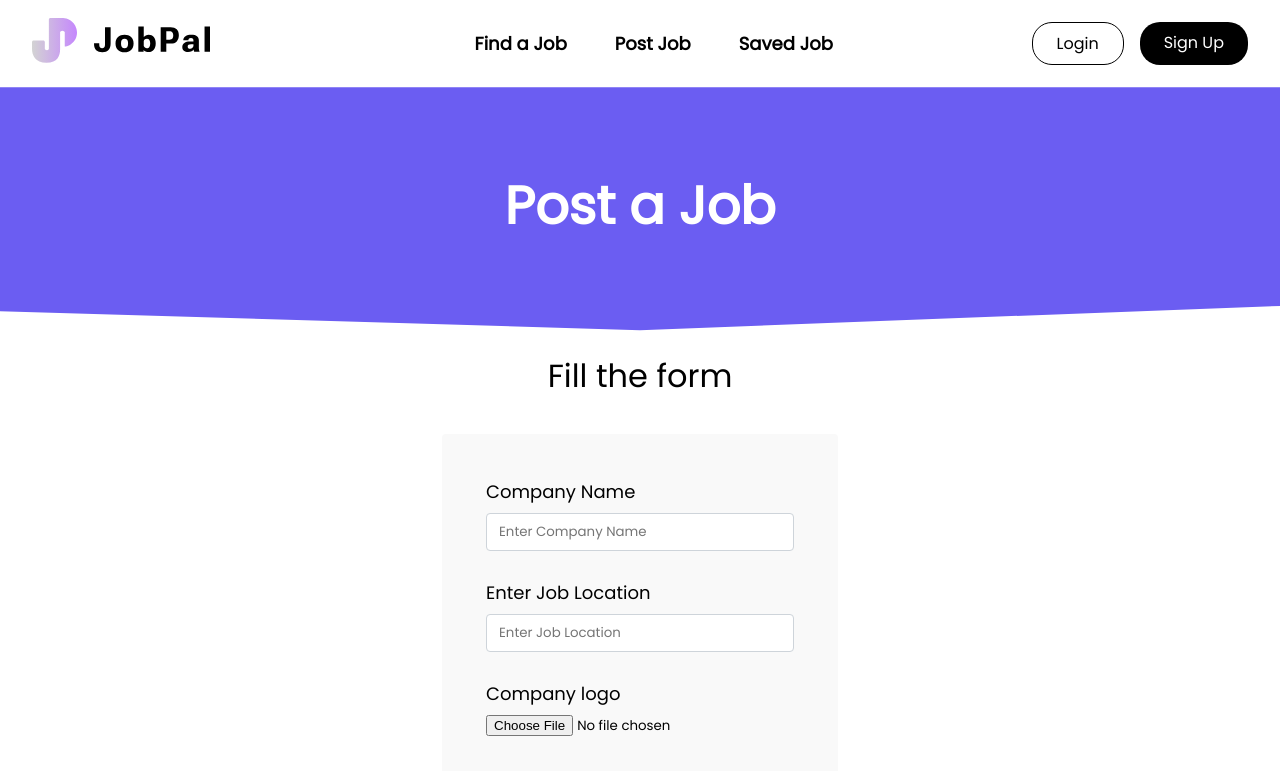
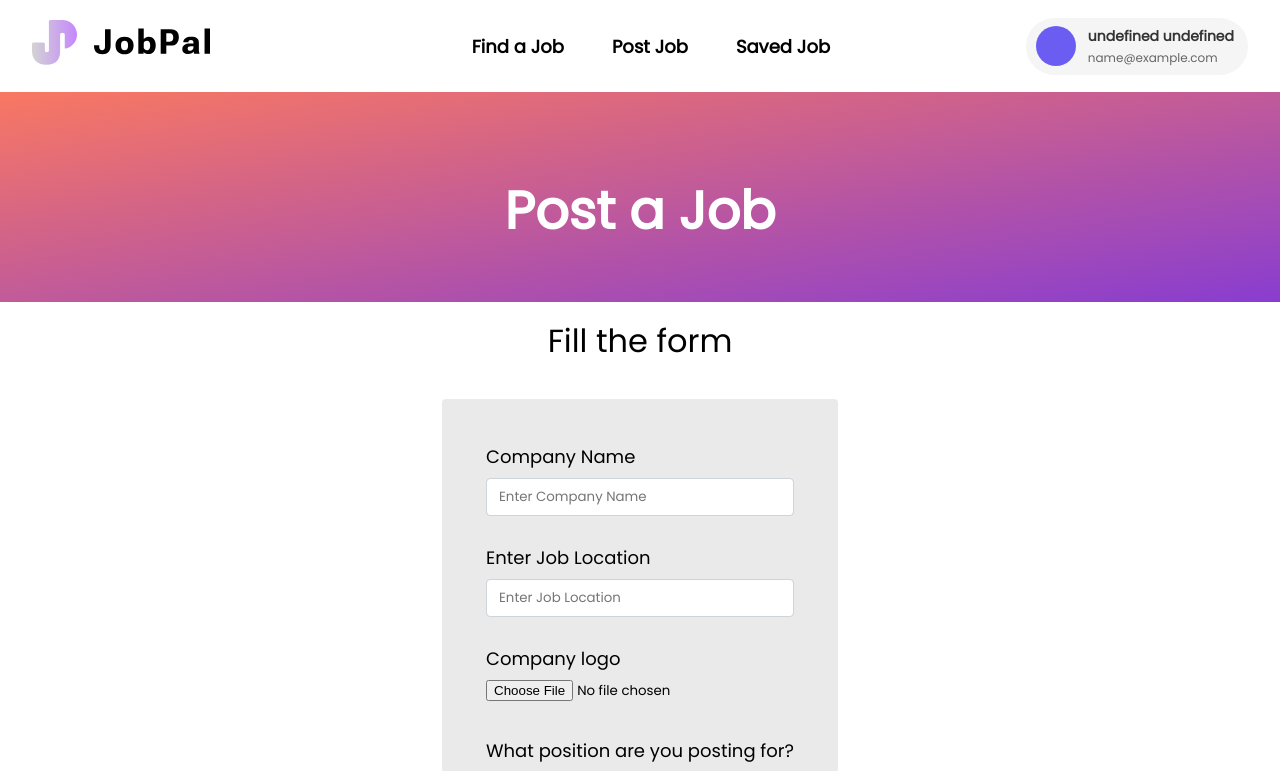
Before and after one commit to Nishan123/jobpal_frontend, a React (Create React App) app: page /post-job in a window 1280 px wide. Shown: the top 771 px of the page. Built offline with nearby package versions, Linux system fonts and the light colour scheme; no server answers; sample sign-in values are in the browser's storage.

Commit message:
Signup feature add

```diff
--- a/src/components/ApplyJobs/index.css
+++ b/src/components/ApplyJobs/index.css
@@ -53,7 +53,7 @@ button {
 }
 
 form {
-  background: #f9f9f9;
+  background: #eaeaea;
   padding: 2.5rem 0.625rem;
   border-radius: 0.25rem;
 }
--- a/src/components/Jobs/index.css
+++ b/src/components/Jobs/index.css
@@ -1,7 +1,6 @@
 .job-list {
   margin: 1%;
   padding: 0.7rem;
-  background-color: #f9f9f9;
 }
 .job-card {
   display: flex;
@@ -73,10 +72,10 @@
   gap: 22px;
 }
 .job-background {
-  background: #6b5df2;
-  height: 270px;
-  -webkit-clip-path: polygon(100% 0, 100% 81%, 50% 90%, 0 83%, 0 0);
-  clip-path: polygon(100% 0, 100% 81%, 50% 90%, 0 83%, 0 0);
+  background: linear-gradient(to bottom right, #f97862, #893dd0);
+  height: 210px;
+  margin-bottom: 20px;
+
 }
 .job-background .title {
   display: flex;
@@ -88,7 +87,7 @@
 .job-section{
   display: flex;
   flex-direction: row;
-  background: #F7F7FB;
+  background: #e7e7e7;
   max-width: 100%;
   gap: 20px;
 }
--- a/src/components/Navbar/index.jsx
+++ b/src/components/Navbar/index.jsx
@@ -1,10 +1,19 @@
-import React from "react";
+import React, { useState, useEffect } from "react";
 import { Link } from "react-router-dom";
 import "./index.css";
-
+import UserAvatar from "../UserAvatar";
 import { ReactComponent as LogoImage } from "../../Assets/images/jobpal_logo.svg";
 
 const Navbar = () => {
+  const [user, setUser] = useState(null);
+
+  useEffect(() => {
+    const userData = localStorage.getItem('user');
+    if (userData) {
+      setUser(JSON.parse(userData));
+    }
+  }, []);
+
   return (
     <>
       <div className="main-page">
@@ -29,12 +38,22 @@ const Navbar = () => {
             </div>
 
             <div className="auth-buttons">
+              {user ? (
+                <UserAvatar
+                  firstName={user.first_name}
+                  lastName={user.last_name}
+                  email={user.email}
+                />
+              ) : (
+                <>
                   <Link to="/login" className="login-btn">
                     Login
                   </Link>
                   <Link to="/signup" className="signup-btn">
                     Sign Up
                   </Link>
+                </>
+              )}
             </div>
           </div>
         </nav>
--- a/src/components/PostJob/index.css
+++ b/src/components/PostJob/index.css
@@ -52,10 +52,10 @@ form {
   background: #f3f3f3;
   padding: 2.5rem 0.625rem;
   border-radius: 0.25rem;
-  min-width: 76%;  /* changed from width: 100% to min-width: 76% */
+  min-width: 76%;
   margin: 0 auto;
   box-sizing: border-box;
-  display: inline-block;  /* added to allow form to expand with content */
+  display: inline-block;
 }
 
 @media (min-width: 1000px) {
--- a/src/components/PostJob/index.jsx
+++ b/src/components/PostJob/index.jsx
@@ -4,6 +4,8 @@ import Navbar from "../Navbar";
 import axios from "axios";
 import "./index.css";
 import { useNavigate } from "react-router-dom";
+import { toast, ToastContainer } from 'react-toastify';
+import 'react-toastify/dist/ReactToastify.css';
 
 const PostJob = () => {
   const [company, setCompany] = useState("");
@@ -15,7 +17,7 @@ const PostJob = () => {
   const [location, setLocation] = useState("");
   const current_uid="user_id";
 
-const navigate=useNavigate();
+  const navigate=useNavigate();
 
   const handleImg = (e) => {
     const file = e.target.files[0];
@@ -46,19 +48,21 @@ const navigate=useNavigate();
 
       console.log('Response:', response);
       if (response.status === 200 || response.status === 201) {
-        window.alert("Job posted successfully!");
-        navigate('/jobs');
+        toast.success('Job posted successfully!');
+        setTimeout(() => {
+          navigate('/jobs');
+        }, 2000);
       }
     } catch (error) {
       console.error("Full error details:", error.response || error);
-      window.alert(`Failed to post job: ${error.response?.data?.message || error.message}`);
+      toast.error(`Failed to post job: ${error.response?.data?.message || error.message}`);
     }
   };
 
   return (
     <div>
       <Navbar />
-
+      <ToastContainer position="top-right" autoClose={2000} />
       <div className="job-background">
         <div className="title">
           <h2>Post a Job</h2>
--- a/src/components/Signup/index.jsx
+++ b/src/components/Signup/index.jsx
@@ -29,6 +29,14 @@ function Signup() {
       });
 
       if (response.status === 200 || response.status === 201) {
+        // Store user data in localStorage
+        const userData = {
+          first_name: firstName,
+          last_name: lastName,
+          email: email,
+          isLoggedIn: true
+        };
+        localStorage.setItem('user', JSON.stringify(userData));
         window.alert("Signup Successful!");
         navigate("/home");
       }
--- /dev/null
+++ b/src/components/UserAvatar/index.css
@@ -0,0 +1,52 @@
+.user-profile {
+  display: flex;
+  align-items: center;
+  gap: 12px;
+  background-color: #f5f5f5;
+  padding-left: 10px;
+  padding-right: 14px;
+  padding-top: 8px;
+  padding-bottom: 8px;
+  border-radius: 34px;
+  cursor: pointer;
+  transition: background-color 0.3s ease;
+}
+
+.user-profile:hover {
+  background-color: #eeeeee;
+}
+
+.user-info {
+  text-align: left;
+}
+
+.user-name {
+  font-weight: 500;
+  color: #333;
+  font-weight: 800;
+  font-size: 14px;
+}
+
+.user-email {
+  color: #666;
+  font-size: 12px;
+  margin-top: 2px;
+}
+
+.user-avatar {
+  width: 40px;
+  height: 40px;
+  border-radius: 50%;
+  background-color: #6b5df2;
+  color: white;
+  display: flex;
+  align-items: center;
+  justify-content: center;
+  font-weight: bold;
+  font-size: 16px;
+  transition: background-color 0.3s ease;
+}
+
+.user-avatar:hover {
+  background-color: #5649d8;
+}
--- /dev/null
+++ b/src/components/UserAvatar/index.jsx
@@ -0,0 +1,22 @@
+import React from 'react';
+import './index.css';
+
+const UserAvatar = ({ firstName, lastName, email }) => {
+  const getInitials = (firstName, lastName) => {
+    return `${firstName?.charAt(0) || ''}${lastName?.charAt(0) || ''}`.toUpperCase();
+  };
+
+  return (
+    <div className="user-profile">
+      <div className="user-avatar">
+        {getInitials(firstName, lastName)}
+      </div>
+      <div className="user-info">
+        <div className="user-name">{`${firstName} ${lastName}`}</div>
+        <div className="user-email">{email}</div>
+      </div>
+    </div>
+  );
+};
+
+export default UserAvatar;
```
Also changed, not shown: 1 other file (tests, documents, lock files or other folders). Lines whose indentation alone changed are shown as unchanged.
